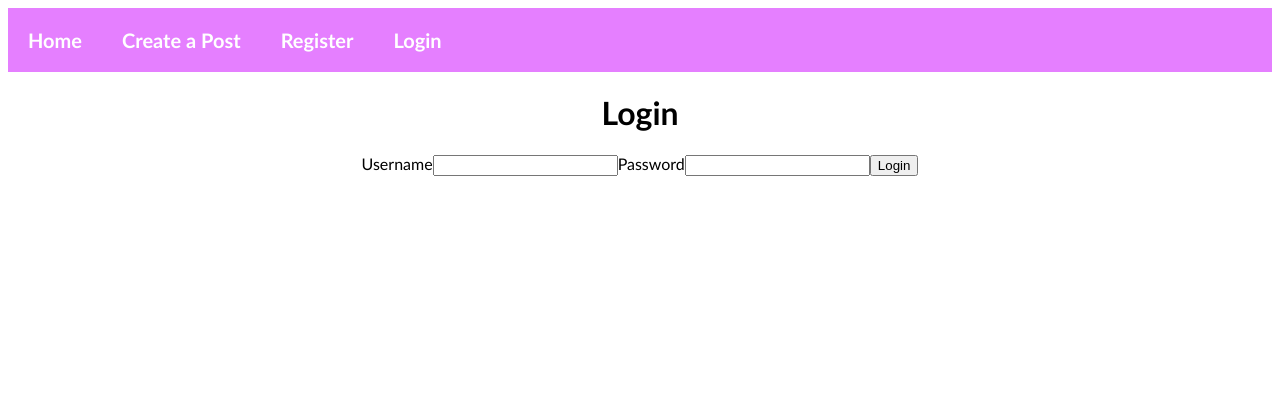
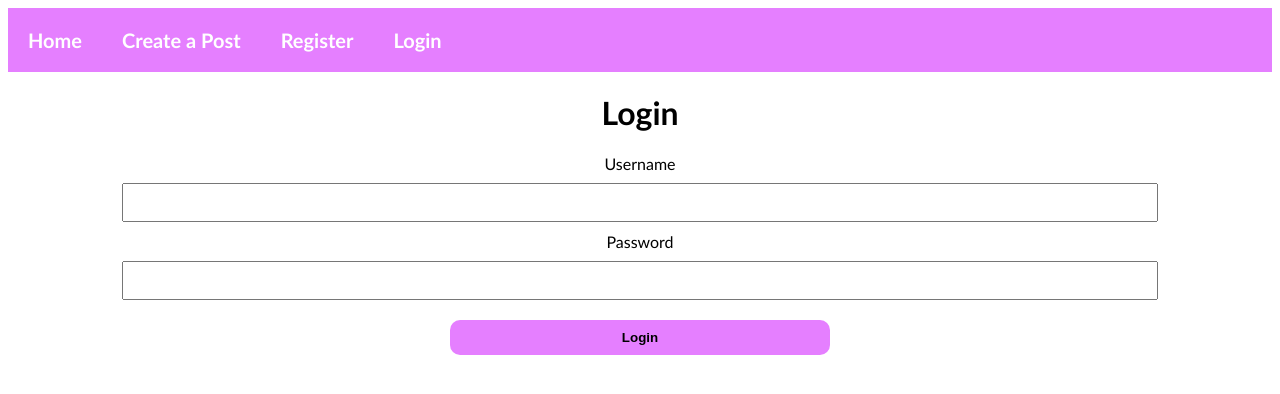
Before and after one commit to TheKaushikGoswami/Learning, a React (Create React App) app in the folder client/: page /login in a window 1280 px wide. Shown: the top 394 px of the page. Built offline with nearby package versions, Linux system fonts and the light colour scheme; no server answers.

Commit message:
Auth Complete

```diff
--- a/client/src/App.css
+++ b/client/src/App.css
@@ -222,3 +222,28 @@ header{
 .register button:hover{
   background-color: lightblue;
 }
+
+.login{
+  display: flex;
+  flex-direction: column;
+  align-items: center;
+  justify-content: center;
+  width: 100%;
+}
+
+.login input{
+  margin: 10px;
+  padding: 10px;
+  width: 80%;
+}
+
+.login button{
+  margin: 10px;
+  padding: 10px;
+  width: 30%;
+  background-color: rgb(229, 127, 255);
+  border: none;
+  border-radius: 10px;
+  font-weight: bold;
+  cursor: pointer;
+}
--- a/client/src/App.js
+++ b/client/src/App.js
@@ -5,24 +5,47 @@ import CreatePost from './pages/CreatePost';
 import Post from './pages/Post';
 import Register from './pages/Register';
 import Login from './pages/Login';
+import { AuthContext } from './helpers/AuthContext';
+import { useState, useEffect } from 'react';
+import axios from 'axios';
 
 function App() {
+
+  const [authState, setAuthState] = useState(false);
+
+  useEffect(() => {
+    axios.get('http://localhost:3001/auth',
+      {
+        headers: {
+          accessToken: localStorage.getItem('accessToken'),
+        }
+      }
+    ).then((response) => {
+      if(response.data.error){
+        setAuthState(false);
+      }else{
+        setAuthState(true);
+      }
+    });
+  }, []);
+
   return (
     <div className="App">
+      <AuthContext.Provider value={{authState, setAuthState}}>
+
         <Router>
           <header>
             <Link to="/" className='link'>Home</Link>
             <br></br>
             <Link to="/createpost" className='link'>Create a Post</Link>
             <br></br>
-        {!sessionStorage.getItem('accessToken') && (
+            {!authState && (
               <>
                 <Link to="/register" className='link'>Register</Link>
                 <br></br>
                 <Link to="/login" className='link'>Login</Link>
               </>
             )}
-
           </header>
           <Routes>
             <Route path="/" element={<Home />} />
@@ -32,6 +55,7 @@ function App() {
             <Route path="/login" element={<Login />} />
           </Routes>
         </Router>
+      </AuthContext.Provider>
     </div>
   );
 }
--- /dev/null
+++ b/client/src/helpers/AuthContext.js
@@ -0,0 +1,3 @@
+import { createContext } from 'react';
+
+export const AuthContext = createContext("");
--- a/client/src/pages/CreatePost.js
+++ b/client/src/pages/CreatePost.js
@@ -24,7 +24,7 @@ function CreatePost() {
         axios.post('http://localhost:3001/posts', data,
             {
                 headers: {
-                    accessToken: sessionStorage.getItem('accessToken')
+                    accessToken: localStorage.getItem('accessToken')
                 }
             }
         ).then((res) => {
--- a/client/src/pages/Login.js
+++ b/client/src/pages/Login.js
@@ -1,10 +1,12 @@
 import React from 'react'
 import axios from 'axios'
 import { useNavigate } from 'react-router-dom'
+import { AuthContext } from '../helpers/AuthContext'
 
 function Login() {
 
   const navigate = useNavigate()
+  const { setAuthState } = React.useContext(AuthContext)
 
   const [username, setUsername] = React.useState('');
   const [password, setPassword] = React.useState('');
@@ -12,19 +14,20 @@ function Login() {
   const loginUser = () => {
     const data = { username: username, password: password }
     axios.post('http://localhost:3001/auth/login', data).then((response) => {
-      sessionStorage.setItem('accessToken', response.data)
+      localStorage.setItem('accessToken', response.data)
       if(response.data.error) {
         alert(response.data.error)
       }
       else{
-        sessionStorage.setItem('accessToken', response.data)
+        localStorage.setItem('accessToken', response.data)
+        setAuthState(true)
         navigate('/')
       }
     })
   }
 
   return (
-    <div>
+    <div className='login'>
 
       <h1>Login</h1>
         <label htmlFor='username'>Username</label>
--- a/client/src/pages/Post.js
+++ b/client/src/pages/Post.js
@@ -27,7 +27,7 @@ function Post() {
         {
             headers:
             {
-                accessToken: sessionStorage.getItem('accessToken')
+                accessToken: localStorage.getItem('accessToken')
             }
         }
 
```
Also changed, not shown: 1 other file (tests, documents, lock files or other folders). Lines whose indentation alone changed are shown as unchanged.
